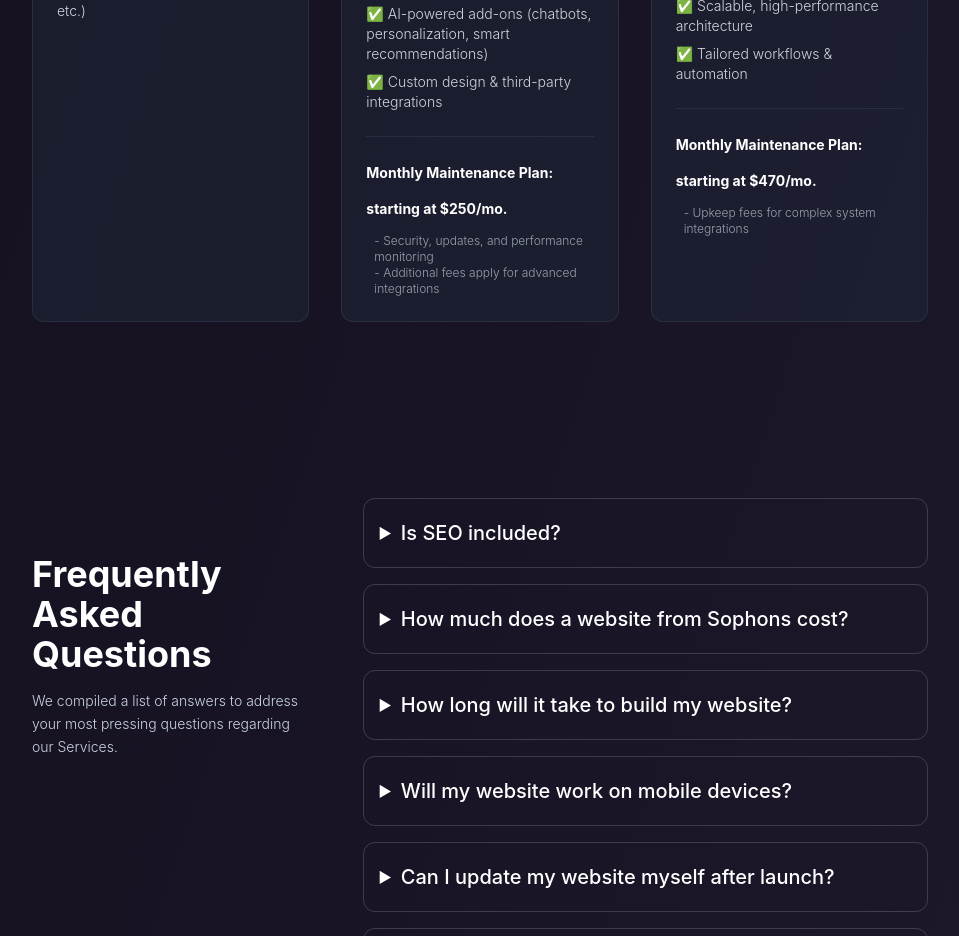
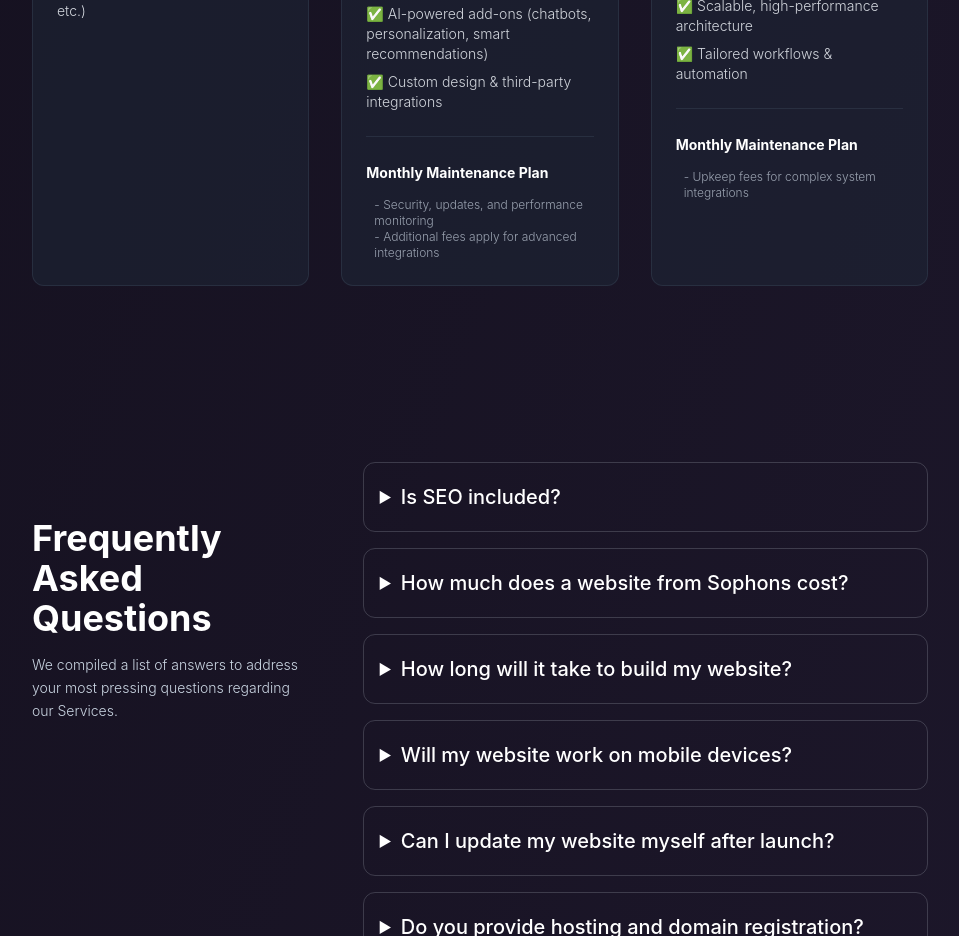
Before and after one commit to Sophons-dev/sophons.site, a Next.js app: page / in a window 1280 px wide. Shown: the part 1180-2116 px from the top of the page, without its empty margins (160-1119 px from the left). Built offline with nearby package versions, Linux system fonts and the light colour scheme.

Commit message:
chore: remove pricing

```diff
--- a/src/data/siteOfferings.ts
+++ b/src/data/siteOfferings.ts
@@ -38,7 +38,7 @@ export const siteOfferings: SiteOffering[] = [
     ],
     itemizedOptions: [
       {
-        label: "Monthly Maintenance Plan: starting at $250/mo.",
+        label: "Monthly Maintenance Plan",
         options: [
           "Security, updates, and performance monitoring",
           "Additional fees apply for advanced integrations",
@@ -59,7 +59,7 @@ export const siteOfferings: SiteOffering[] = [
     ],
     itemizedOptions: [
       {
-        label: "Monthly Maintenance Plan: starting at $470/mo.",
+        label: "Monthly Maintenance Plan",
         options: ["Upkeep fees for complex system integrations"],
       },
     ],
```
